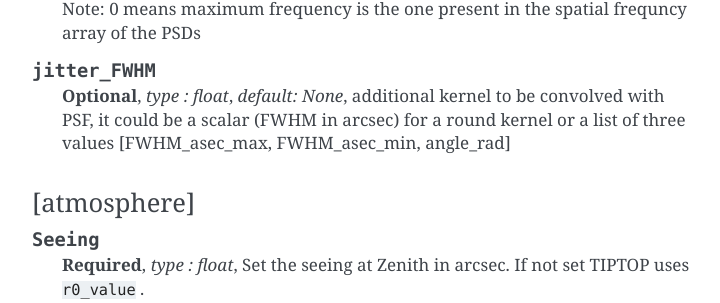
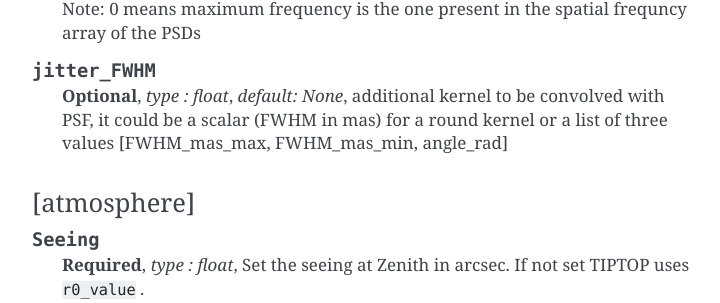
Before and after one commit to astro-tiptop/TIPTOP, a Sphinx documentation site: the page built from docs/source/parameterFile.rst, in a window 1280 px wide and 900 px high, scrolled down 2291 px. Shown: the part 176-479 px from the top of the window, without its empty margins (388-1108 px from the left). Built offline with Sphinx 7.4.7, drawn with Linux system fonts in a browser that asks for light colours; the version number could not be read and is left out.

Commit message:
(GA) Update parameterFile.rst - jitter_FWHM units

```diff
--- a/docs/source/parameterFile.rst
+++ b/docs/source/parameterFile.rst
@@ -176,7 +176,7 @@ The mandatory sections and their content are:
    **Optional**,
    *type : float*,
    *default: None*,
-   additional kernel to be convolved with PSF, it could be a scalar (FWHM in arcsec) for a round kernel or a list of three values [FWHM_asec_max, FWHM_asec_min, angle_rad]
+   additional kernel to be convolved with PSF, it could be a scalar (FWHM in mas) for a round kernel or a list of three values [FWHM_mas_max, FWHM_mas_min, angle_rad]
 
 [atmosphere]
 ^^^^^^^^^^^^
```
